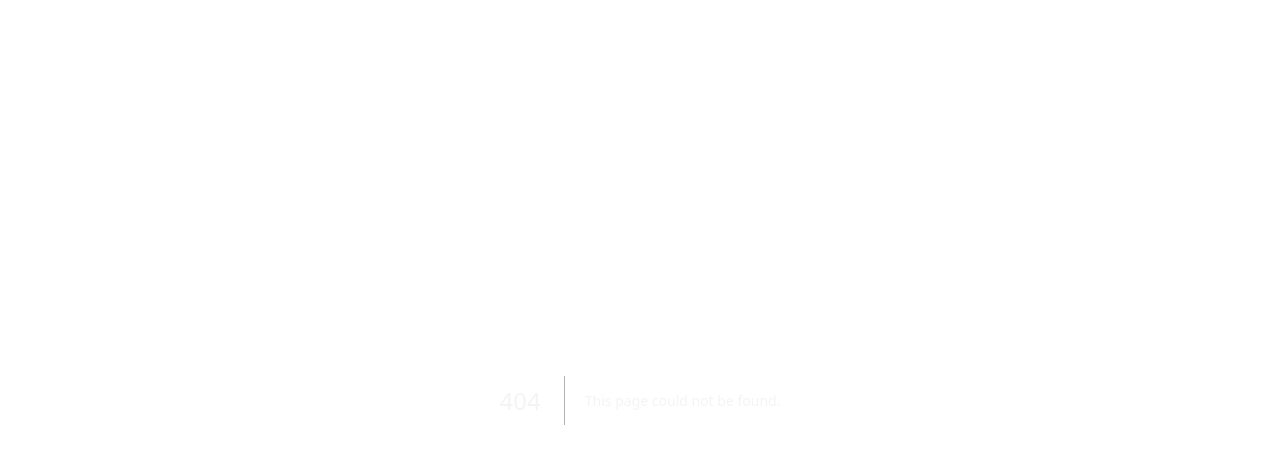
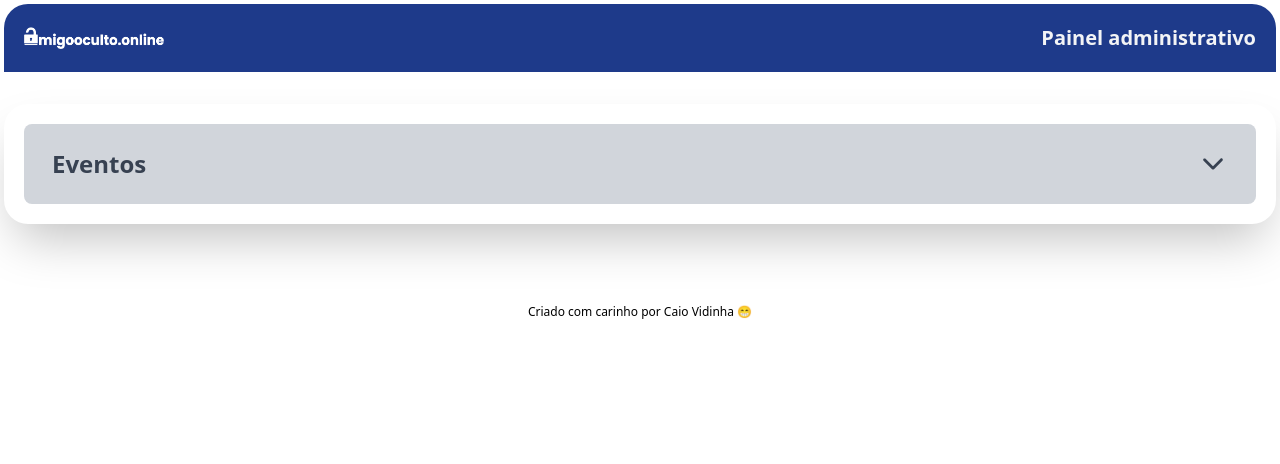
Before and after one commit to caiovidinha/amigooculto-frontend, a Next.js app: page /admin/painel in a window 1280 px wide. Before the commit this address had no page. Shown: the top 464 px of the page. Built offline with nearby package versions, Linux system fonts and the light colour scheme.

Commit message:
tentativa de admin

```diff
--- a/package.json
+++ b/package.json
@@ -19,6 +19,7 @@
     "postcss": "8.4.32",
     "react": "18.2.0",
     "react-dom": "18.2.0",
+    "react-icons": "^4.12.0",
     "tailwindcss": "3.4.0",
     "typescript": "5.3.3"
   }
--- /dev/null
+++ b/src/Components/admin/Events.tsx
@@ -0,0 +1,43 @@
+"use client"
+
+import { IoIosArrowDown } from "react-icons/io";
+import * as api from '@/api/admin'
+import { useState } from "react";
+
+
+const Events = () => {
+  const [eventList, setEventList] = useState([])
+  const [open, setOpen] = useState(false)
+
+
+
+
+
+  const getEvents = async () => {
+    const urlParams = new URLSearchParams(window.location.search);
+    const tokenParam = urlParams.get('token')
+    if(tokenParam) {
+      const list = await api.getEvents(tokenParam)
+      setEventList(list)
+      setOpen(true)
+    }
+  }
+
+  return (
+    <div>
+      <div
+        className={ open ? "bg-gray-300 text-gray-700 py-3 px-4 flex flex-row justify-between mx-auto rounded-t-lg" :"bg-gray-300 text-gray-700 py-3 px-4 flex flex-row justify-between mx-auto rounded-lg"}>
+        <h2 className="text-2xl font-semibold p-3">Eventos</h2>
+        <button className="active:bg-gray-400 p-3 rounded-md" onClick={getEvents}><IoIosArrowDown  size={30}/></button>
+      </div>
+      <div className={open ? "rounded-b-lg bg-gray-300 grid grid-cols-2 md:grid-cols-3 transition-all duration-500 p-12" : "rounded-b-lg bg-gray-300 grid grid-cols-2 md:grid-cols-3 transition-all duration-500"}>
+      {eventList.map((event, index) => (
+        <div className="rounded-lg bg-gray-600 px-3 py-20 hover:cursor-pointer hover:bg-gray-500"><h1 className="font-bold text-2xl">{event.title ? event.title : ''}</h1>
+            <h2>{event.description ? event.description : ''}</h2>
+        </div>
+      ))} </div>
+    </div>
+  )
+}
+
+export default Events
--- /dev/null
+++ b/src/Components/admin/Login.tsx
@@ -0,0 +1,47 @@
+"use client"
+
+import { useEffect, useState } from "react"
+import * as api from "@/api/admin"
+import { redirect } from "next/navigation"
+
+export const Login = () => {
+    const [password, setPassword] = useState('')
+    const [token, setToken] = useState('')
+    const [loading, setLoading] = useState(false)
+    const [wrong, setWrong] = useState(false)
+    const [auth, setAuth] = useState(false)
+
+    const onLoginButton = async (pswd: string) => {
+        setLoading(true)
+        const token = await api.login(pswd)
+        setLoading(false)
+        if(!token) setWrong(true)
+        else {
+            setToken(token)
+            setAuth(true)
+            setWrong(false)
+        }
+    }
+
+    if(auth) redirect(`/admin/painel?token=${token}`)
+
+    return (
+        <div>
+            <p className="mb-3 mt-8 text-2xl text-black">Insira a senha do administrador:</p>
+            <input
+            type="text"
+            placeholder="********"
+            className=" disabled:opacity-20 w-2/3 p-3 bg-gray-200 text-black text-center text-2xl md:text-3xl outline-none rounded-lg"
+            autoFocus
+            value={password}
+            onChange={e => setPassword(e.target.value)}
+            disabled = {loading}
+            />
+            <p className={wrong ? "text-red-700" : "hidden" }>Senha inválida !</p>
+            <button
+            className="disabled:opacity-20 w-2/3 p-3 mt-6 mb-8 rounded-lg text-white text-2xl border-b-4 border-gray-300 active:border-b-0 active:border-t-4 active:border-gray-700 bg-gray-600 hover:bg-gray-500 active:bg-gray-700 select-none"
+            onClick={() => onLoginButton(password)}
+            >{!loading ? 'Entrar' : 'Carregando...'}</button>
+        </div>
+    )
+}
--- /dev/null
+++ b/src/api/admin.ts
@@ -0,0 +1,25 @@
+import  { req } from '@/api/axios'
+
+export const login = async (pswd: string) => {
+    const body = {
+        'password': pswd
+    }
+    try {
+        const json = await req.post(`admin/login`, body)
+        return json.data.token
+    } catch (err) { return false }
+
+}
+
+export const getEvents = async (authToken: string) => {
+    try {
+        const config = {
+            headers: {
+                'Authorization': `Token ${authToken}`
+            }
+        }
+        const json = await req.get(`admin/events`, config)
+        return json.data.events
+    } catch (err) { return false }
+
+}
--- a/src/app/admin/page.tsx
+++ b/src/app/admin/page.tsx
@@ -1,3 +1,4 @@
+import { Login } from "@/Components/admin/Login"
 import Image from "next/image"
 
 const Page = () => {
@@ -15,10 +16,10 @@ const Page = () => {
         <div className="rounded-3xl shadow-2xl mt-8 transition-all duration-500">
           <div className="flex flex-col items-center justify-center bg-blue-900 p-5 rounded-t-3xl">
             <h1 className="text-3xl font-bold mb-3">Login</h1>
-            <p className="text-sm mb-1">Acessar</p>
+            <p className="text-sm mb-1">Acessar a área de configuração e criação de eventos</p>
             <div className="-mb-8 w-10 h-10 bg-blue-900 -bottom-[10%] rotate-45 rounded-md"></div>
           </div>
-          {/* <Login /> */}
+          <Login />
         </div>
 
         <footer className="text-xs text-black mt-20">Criado com carinho por Caio Vidinha 😁</footer>
--- /dev/null
+++ b/src/app/admin/painel/page.tsx
@@ -0,0 +1,26 @@
+import Events from "@/Components/admin/Events"
+import Image from "next/image"
+
+const Page = () => {
+    return(
+        <main className="text-center mx-auto max-w-full p-1">
+        <header className="flex flex-row items-center justify-between bg-blue-900 p-5 rounded-t-3xl">
+            <Image
+            src="/img/logo-branca.png"
+            width={140}
+            height={500}
+            alt="Picture of the author"/>
+
+            <h1 className="text-sm md:text-xl font-bold">Painel administrativo</h1>
+
+        </header>
+        <div className="rounded-3xl shadow-2xl mt-8 transition-all duration-500 p-5">
+            <Events />
+        </div>
+
+        <footer className="text-xs text-black mt-20">Criado com carinho por Caio Vidinha 😁</footer>
+      </main>
+    )
+  }
+
+  export default Page
```
Also changed, not shown: public/img/logo-branca.png (added), 1 other file (tests, documents, lock files or other folders).
